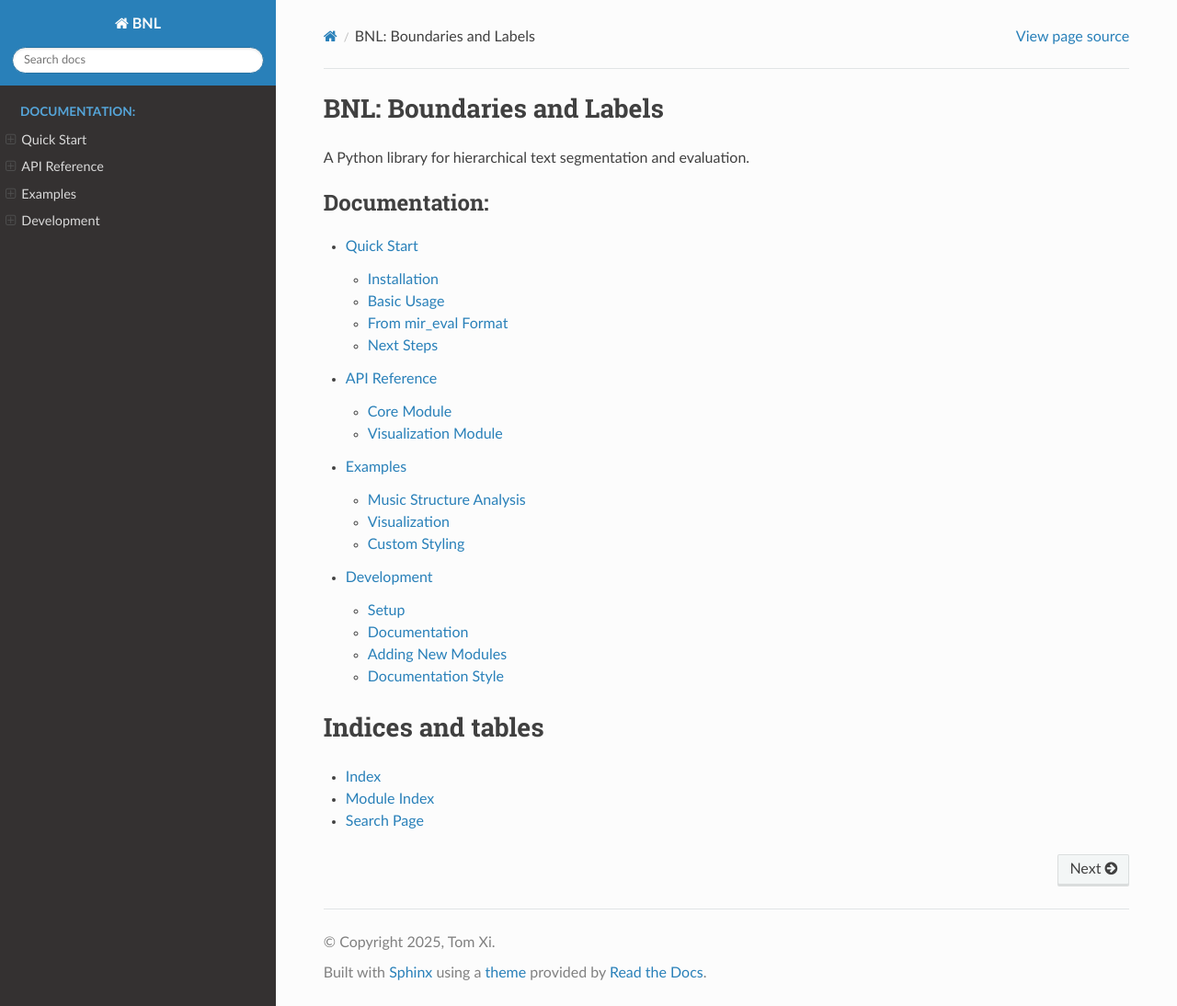
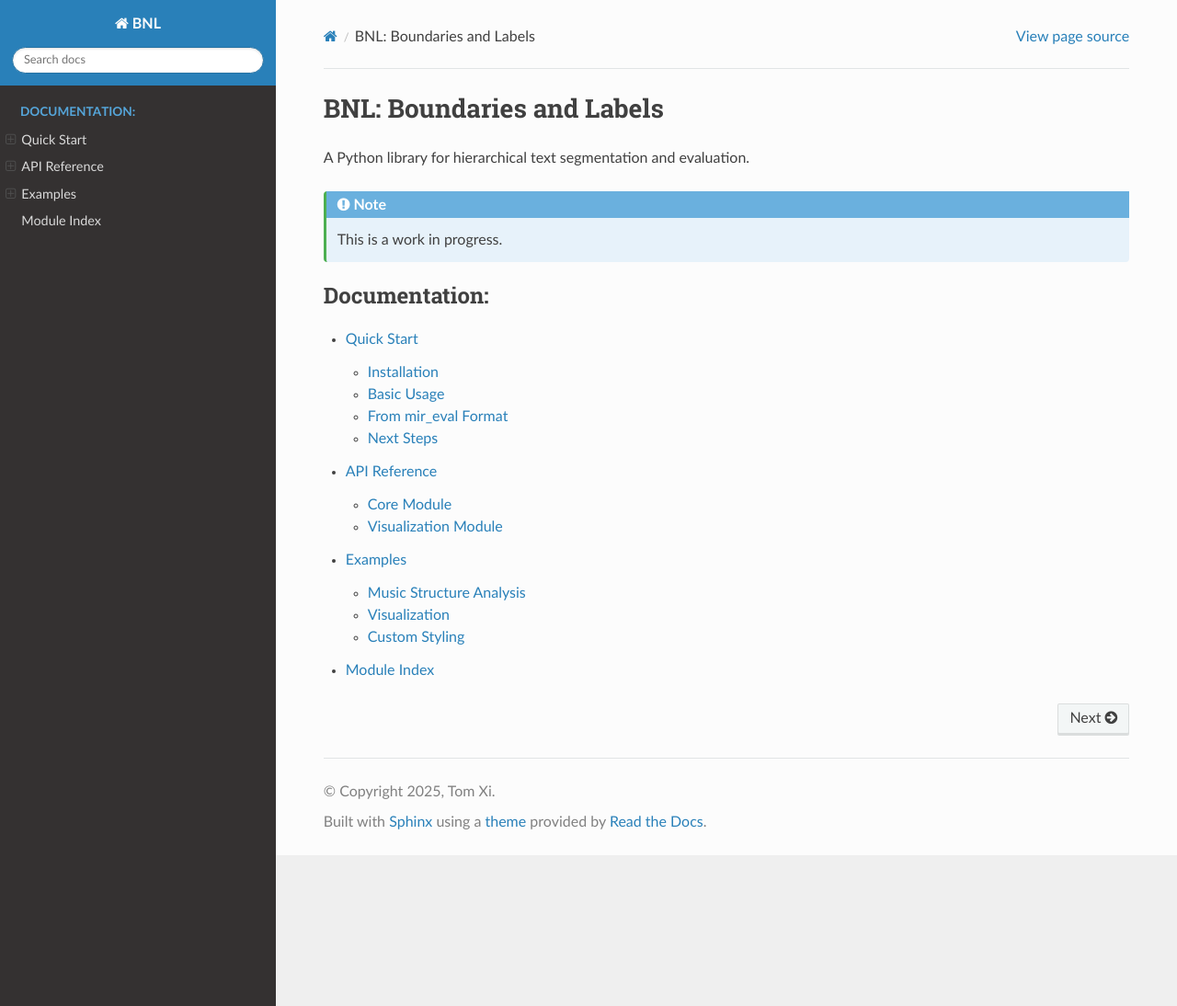
Before and after one commit to tomxi/bnl2, a Sphinx documentation site: the page built from docs/index.rst, in a window 1280 px wide and 1094 px high. Shown: the whole window at 92% size. Built offline with Sphinx 7.4.7 and the Read the Docs theme 3.1.0, drawn with Linux system fonts in a browser that asks for light colours.

Commit message:
Update project URLs in pyproject.toml; enhance VSCode tasks for live documentation serving; add custom navigation links in Sphinx configuration; remove obsolete development documentation; refine index and quickstart documentation.

```diff
--- a/docs/conf.py
+++ b/docs/conf.py
@@ -68,6 +68,11 @@ html_theme_options = {
     'collapse_navigation': False,
 }
 
+# Custom navigation links
+html_context = {
+    'display_github': False,
+}
+
 # Intersphinx mapping
 intersphinx_mapping = {
     'python': ('https://docs.python.org/3', None),
--- a/docs/index.rst
+++ b/docs/index.rst
@@ -4,6 +4,9 @@ BNL: Boundaries and Labels
 ===========================
 
 A Python library for hierarchical text segmentation and evaluation.
+
+.. note::
+   This is a work in progress.
 
 .. toctree::
    :maxdepth: 2
@@ -12,11 +15,4 @@ A Python library for hierarchical text segmentation and evaluation.
    quickstart
    api/bnl
    examples
-   development
-
-Indices and tables
-==================
-
-* :ref:`genindex`
-* :ref:`modindex`
-* :ref:`search`
+   modules
--- a/docs/quickstart.rst
+++ b/docs/quickstart.rst
@@ -9,6 +9,7 @@ Installation
     git clone https://github.com/tomxi/bnl.git
     cd bnl
     pip install -e ".[dev,docs]"
+    Here's some more text
 
 Basic Usage
 -----------
--- a/pyproject.toml
+++ b/pyproject.toml
@@ -34,8 +34,8 @@ dev = [
 ]
 
 [project.urls]
-Source = "https://github.com/tomxi/bnl"
-Issues = "https://github.com/tomxi/bnl/issues"
+Source = "https://github.com/tomxi/bnl2"
+Issues = "https://github.com/tomxi/bnl2/issues"
 
 [tool.pytest.ini_options]
 testpaths = ["tests"]
```
Also changed, not shown: docs/development.rst (deleted, +0 -52 lines), docs/modules.rst (added, +8 -0 lines), environment.yml (added, +19 -0 lines), 1 other file.
